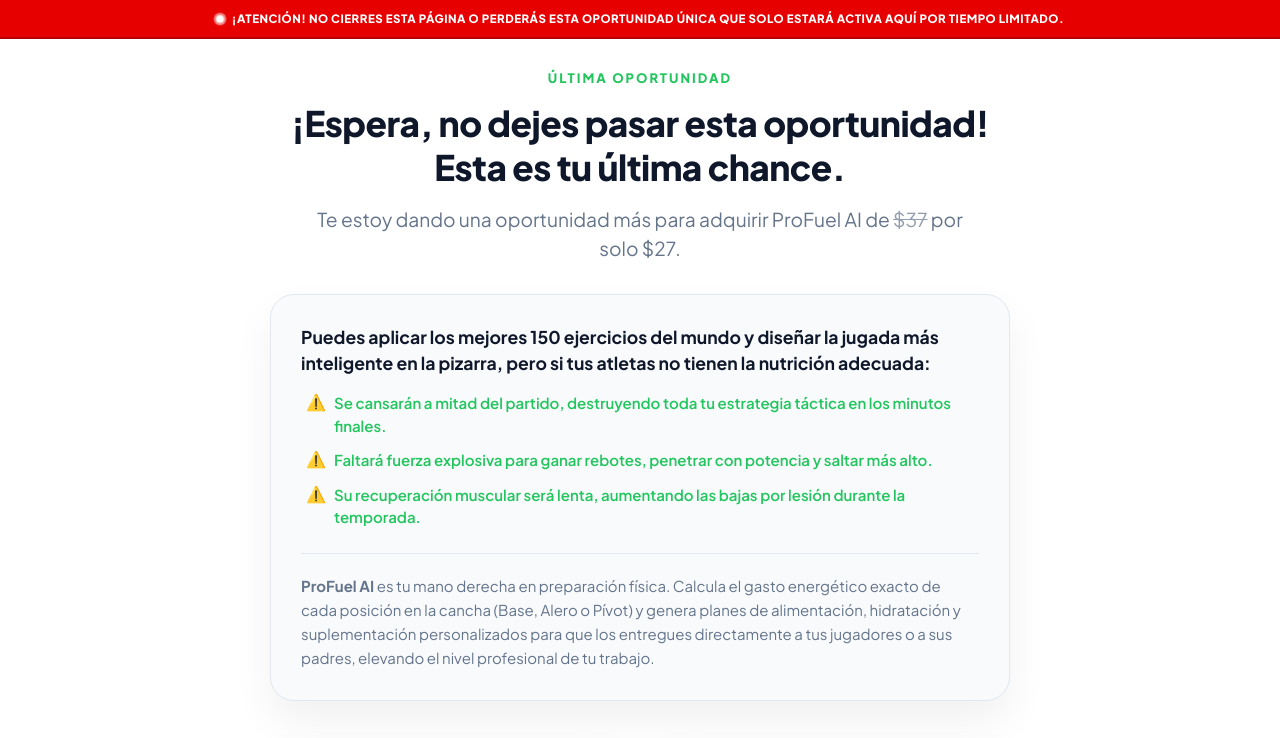
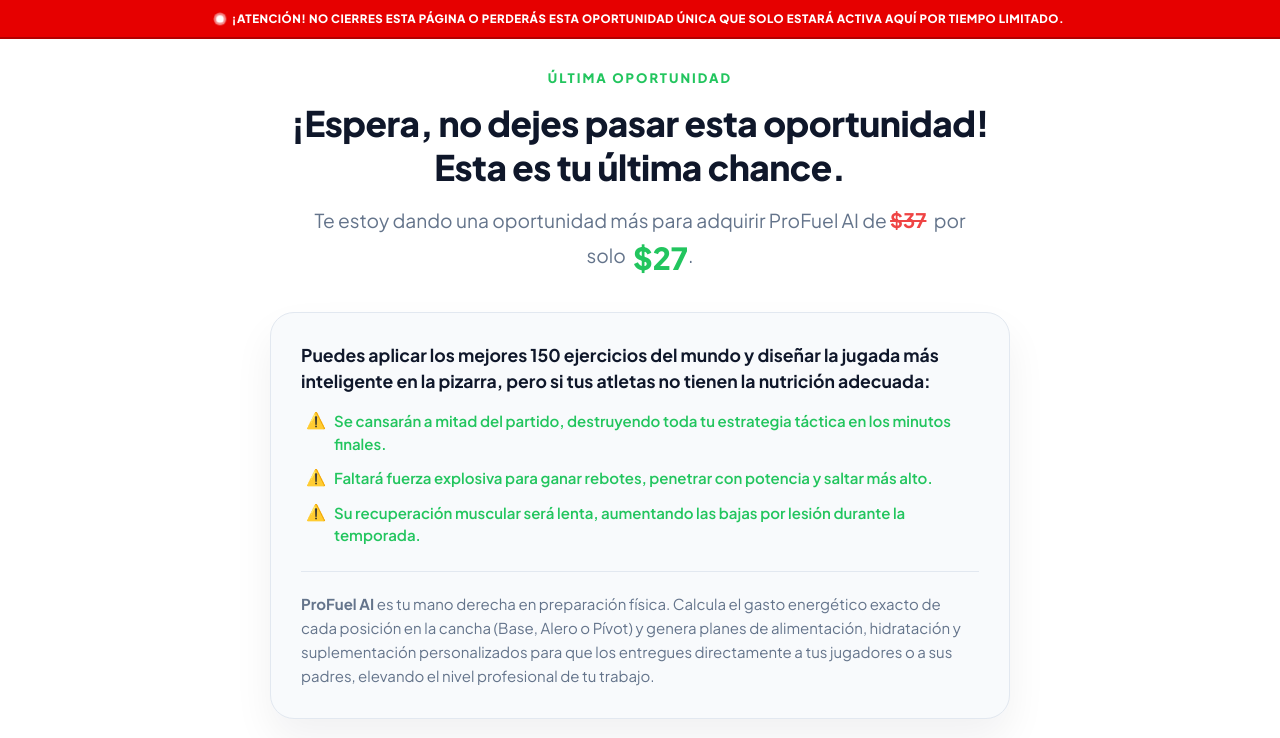
Before and after one commit to mdmtiv1-collab/Donw02-esp, a plain HTML site: page index.html in a window 1280 px wide. Shown: the top 738 px of the page. Drawn offline with Linux system fonts and the light colour scheme.

Commit message:
Update - Highlight and enlarge prices

```diff
--- a/index.html
+++ b/index.html
@@ -249,7 +249,7 @@
   <div class="container">
     <span class="eyebrow">Última oportunidad</span>
     <h1>¡Espera, no dejes pasar esta oportunidad!<br>Esta es tu última chance.</h1>
-    <p class="subhead">Te estoy dando una oportunidad más para adquirir ProFuel AI de <span style="text-decoration: line-through; opacity: 0.7;">$37</span> por solo <span class="highlight">$27</span>.</p>
+    <p class="subhead">Te estoy dando una oportunidad más para adquirir ProFuel AI de <span style="text-decoration: line-through; color: #ef4444; font-weight: 700; font-size: 1.25rem; margin-right: 4px;">$37</span> por solo <span style="color: var(--green); font-size: 1.9rem; font-weight: 900; margin-left: 4px; vertical-align: middle;">$27</span>.</p>
 
     <!-- Hook/Narrative Section -->
     <div class="hook-card">
```
